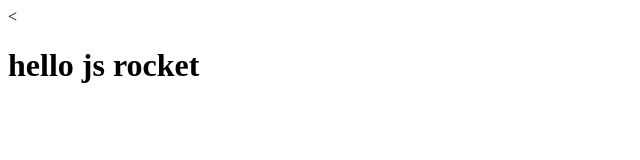
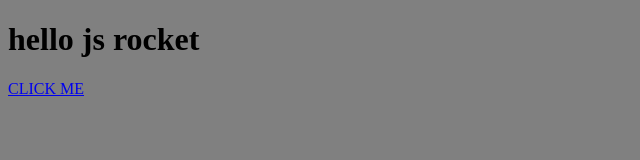
Before and after one commit to tewizzle/js-rocket, a plain HTML site: page index.html in a window 1280 px wide. Shown: the whole page, without its empty margins (0-640 px from the left). Drawn offline with Linux system fonts and the light colour scheme.

Commit message:
made some changes...

```diff
--- /dev/null
+++ b/css/style.css
@@ -0,0 +1,3 @@
+body{
+	background-color: grey;
+}
--- a/index.html
+++ b/index.html
@@ -1,12 +1,12 @@
-<<!DOCTYPE html>
+<!DOCTYPE html>
 <html>
 <head>
 	<title>JS Rocket</title>
-	<script type="text/javascript">
-	console.log('hello there friends!');
-	</script>
+	<script type="text/javascript" src="js/script.js"></script>
+	<link rel="stylesheet" type="text/css" href="css/style.css">
 </head>
 <body>
 	<h1>hello js rocket</h1>
+	<a href="#" onclick="car.switchCar(true);">CLICK ME</a>
 </body>
 </html>
--- /dev/null
+++ b/js/script.js
@@ -0,0 +1,30 @@
+var car = {
+			make: 'VW',
+			type: 'Polo',
+			color: 'blue',
+			isTurnedOn: false,
+			numeberOfWheels: 4,
+			seats: [
+					'seat 1',
+					'seat 2',
+					'seat 3',
+					'seat 4'
+			],
+			turnOn: function () {
+				this.isTurnedOn = true;
+			},
+			fly: function () {
+				alert('fly');
+			},
+			switchCar: function (isOn) {
+				console.log('turn car '+isOn)
+					;
+				if (isOn == true) {
+					this.isTurnedOn = true;
+				} else {
+					this.isTurnedOn = false;
+				}
+			}
+		};
+
+	console.log('hello there friends!');
```
